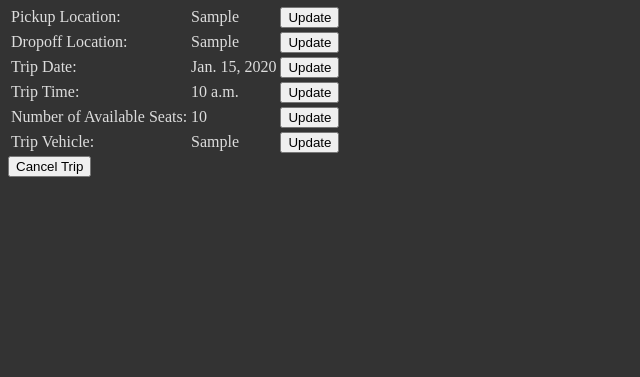
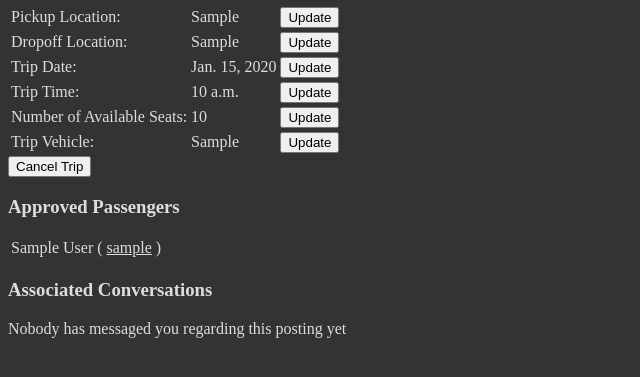
Before and after one commit to Cole-Beasant/rideMe, a Django app: template rideMe/rideMeApp/templates/rideMeApp/managePosting.html in a window 1280 px wide. Shown: the part 153-530 px from the top of the page, without its empty margins (0-640 px from the left). Run offline with Django 4.2, Linux system fonts and the light colour scheme; the template is opened without the code that fills it: values that come from a table or form of the project are taken from there, others are empty; tables that the repository leaves empty hold one stand-in row (values such as "Sample post").

Commit message:
updated manage posting

```diff
--- a/rideMe/rideMeApp/templates/rideMeApp/managePosting.html
+++ b/rideMe/rideMeApp/templates/rideMeApp/managePosting.html
@@ -75,4 +75,60 @@
     <a href="{% url 'confirmCancelPosting' posting.id %}">Cancel Trip</a>
 </button>
 
+<h3>Approved Passengers</h3>
+{% if posting.getApprovedPassengers %}
+<table class="box" style="text-decoration: none;">
+    {% for user in posting.getApprovedPassengers %}
+    <tr>
+        <td>
+            <a>{{user.firstName}} {{user.lastName}} ( </a><a href="{% url 'userdetails' user.id %}">{{ user.username }}</a> <a>)</a>
+        </td>
+    </tr>
+    {% endfor %}
+</table>
+{% else %}
+<p>You have not approved anyone to be a passenger for this trip</p>
+{% endif %}
+
+<h3>Associated Conversations</h3>
+{% if posting.getAssociatedConversations %}
+<table class="box" style="text-decoration: none;">
+    <th>Unread Messages</th>
+    <th>User</th>
+    <th>Approved?</th>
+    <th></th>
+    {% for conversation in posting.getAssociatedConversations %}
+    <tr>
+        <tr>
+            {% if conversation.hasUnreadMessagesCurUser == False %}
+            <td>No</td>
+            {% else %}
+            <td>Yes</td>
+            {% endif %}
+            <td style="white-space: nowrap; width: 0px;">
+                <button>
+                    <a href="{% url 'userdetails' conversation.postingID.ownerID.id %}">
+                        {{ conversation.passengerID.firstName }} {{ conversation.passengerID.lastName }} ({{conversation.passengerID.username}})
+                    </a>
+                </button>
+            </td>
+            {% if conversation.passengerID not in posting.getApprovedPassengers %}
+            <td>No</td>
+            {% else %}
+            <td>Yes</td>
+            {% endif %}
+            <td style="white-space:nowrap; width: 0px;">
+                <button type="button" class="btn">
+                    <a href="{% url 'viewMessages' conversation.id %}">View Messages</a>
+                </button>
+            </td>
+    </tr>
+    {% endfor %}
+</table>
+{% else %}
+
+<p>Nobody has messaged you regarding this posting yet</p>
+
+{% endif %}
+
 {% endblock %}
```
